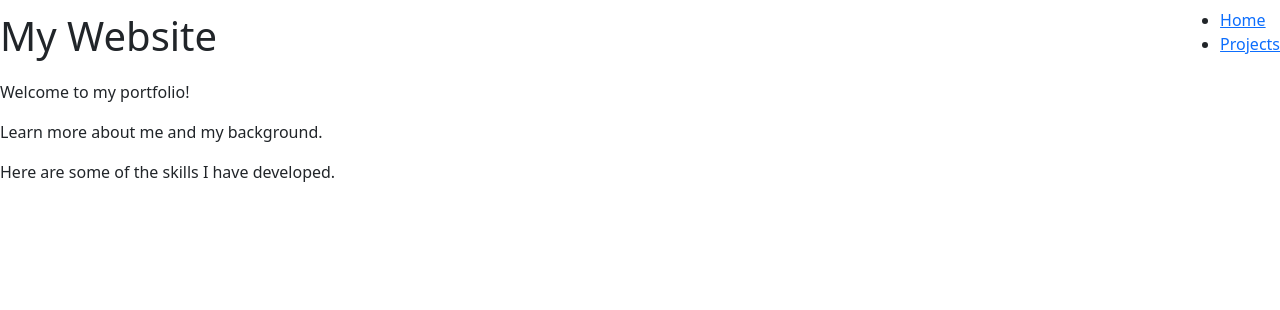
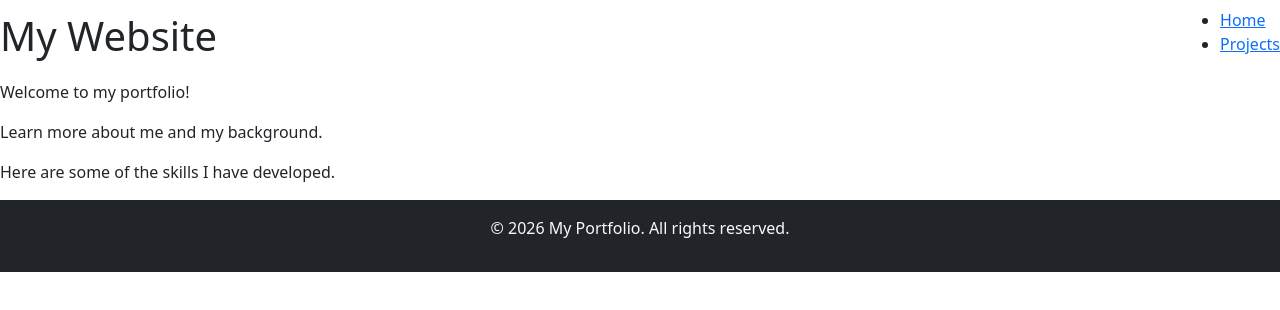
Before and after one commit to lpery-rrcp/Portfolio, a React (Vite) app: page / in a window 1280 px wide. Shown: the top 310 px of the page. Built offline with nearby package versions, Linux system fonts and the light colour scheme.

Commit message:
Added basic footer needs better positioning.

```diff
--- /dev/null
+++ b/src/components/Footer/Footer.tsx
@@ -0,0 +1,11 @@
+function Footer() {
+  return (
+    <footer className="bg-dark text-light text-center py-3">
+      <p>
+        &copy; {new Date().getFullYear()} My Portfolio. All rights reserved.
+      </p>
+    </footer>
+  );
+}
+
+export default Footer;
--- a/src/pages/Home/page.tsx
+++ b/src/pages/Home/page.tsx
@@ -1,4 +1,5 @@
-import Navbar from "../../components/Navbar";
+import Navbar from "../../components/Navbar/Navbar";
+import Footer from "../../components/Footer/Footer";
 
 function HomePage() {
   return (
@@ -21,6 +22,8 @@ function HomePage() {
       <div>
         <p>Here are some of the skills I have developed.</p>
       </div>
+
+      <Footer />
     </>
   );
 }
--- a/src/pages/layout.tsx
+++ b/src/pages/layout.tsx
@@ -1,5 +1,5 @@
 //imports
-import Navbar from "../components/Navbar";
+import Navbar from "../components/Navbar/Navbar";
 
 function LayoutPage() {
   return (
```
Also changed, not shown: src/components/Navbar/Navbar.module.css (added), src/components/Navbar/Navbar.tsx (renamed from src/components/Navbar.tsx).
